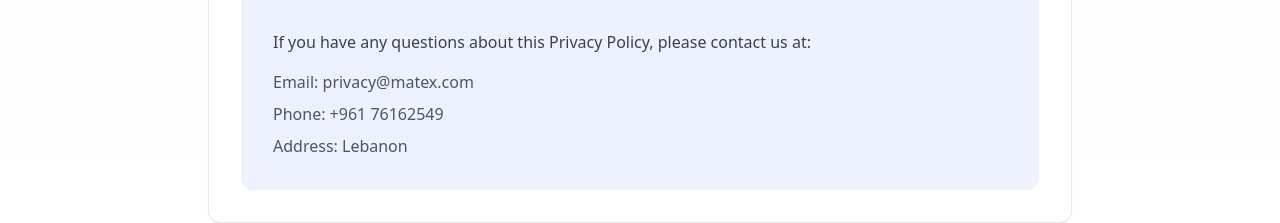
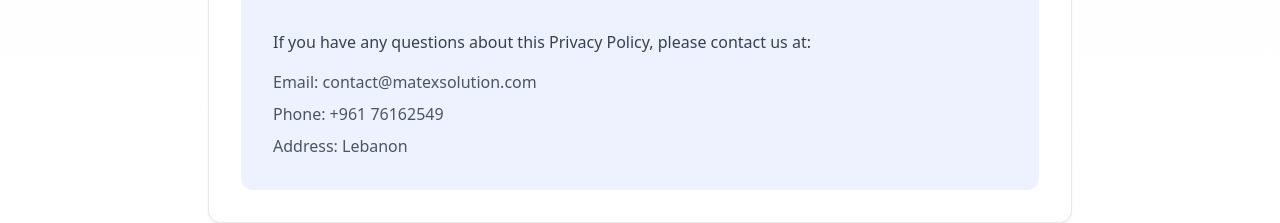
Before and after one commit to mohammadalmestrah/MatexCompanyProject, a React (Vite) app: page /privacy in a window 1280 px wide. Shown: the part 1870-2093 px from the top of the page. Built offline with nearby package versions, Linux system fonts and the light colour scheme; no server answers.

Commit message:
+fix code

```diff
--- a/src/pages/Privacy.tsx
+++ b/src/pages/Privacy.tsx
@@ -187,7 +187,7 @@
                   If you have any questions about this Privacy Policy, please contact us at:
                 </p>
                 <div className="space-y-2 text-gray-600 dark:text-gray-300">
-                  <p>Email: privacy@matex.com</p>
+                  <p>Email: contact@matexsolution.com</p>
                   <p>Phone: +961 76162549</p>
                   <p>Address: Lebanon</p>
                 </div>
--- a/src/pages/Terms.tsx
+++ b/src/pages/Terms.tsx
@@ -135,7 +135,7 @@
                   For any questions about these Terms of Service, please contact us at:
                 </p>
                 <div className="mt-4 text-gray-600 dark:text-gray-300">
-                  <p>Email: legal@matex.com</p>
+                  <p>Email: contact@matexsolution.com</p>
                   <p>Phone: +961 76162549</p>
                   <p>Address: Lebanon</p>
                 </div>
```
